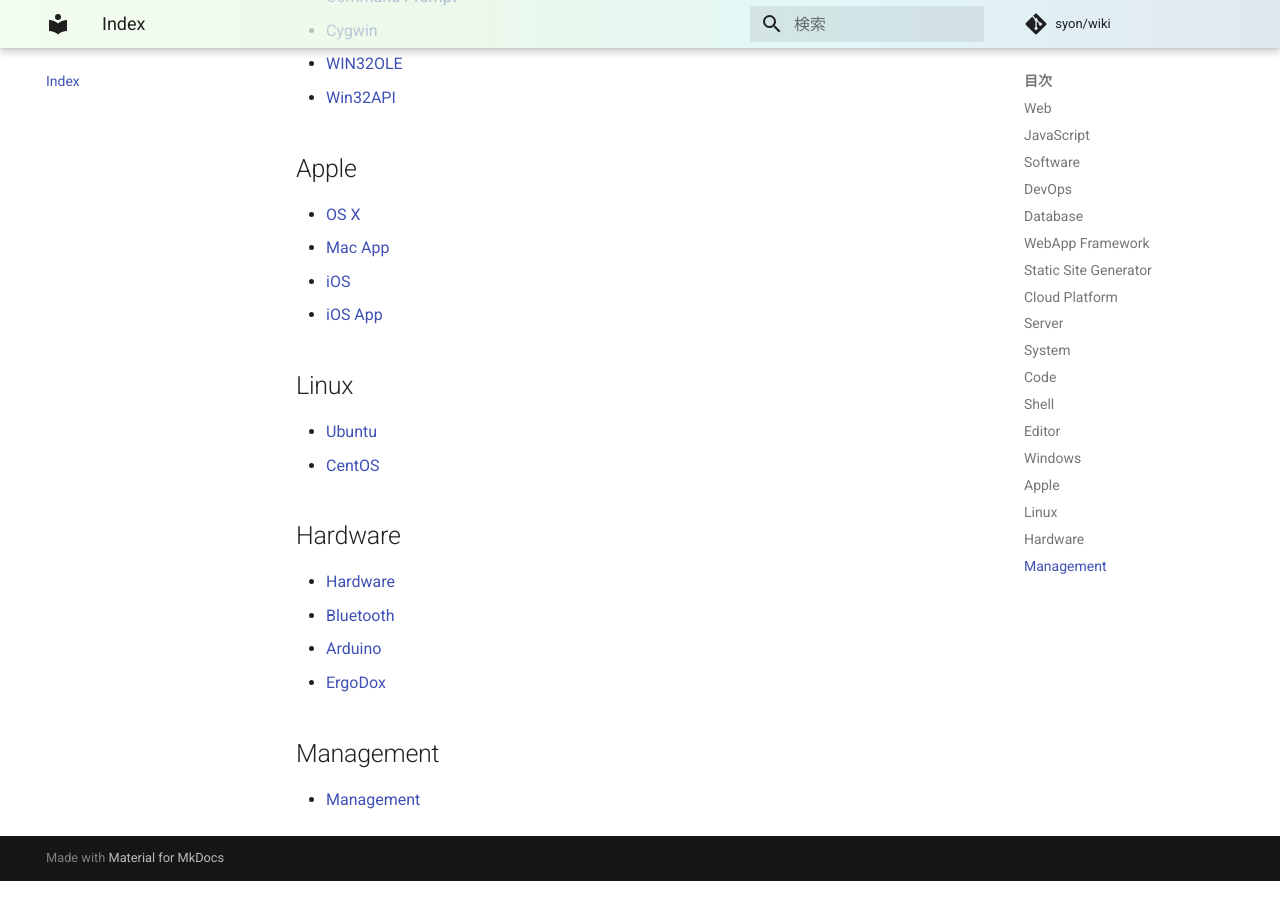
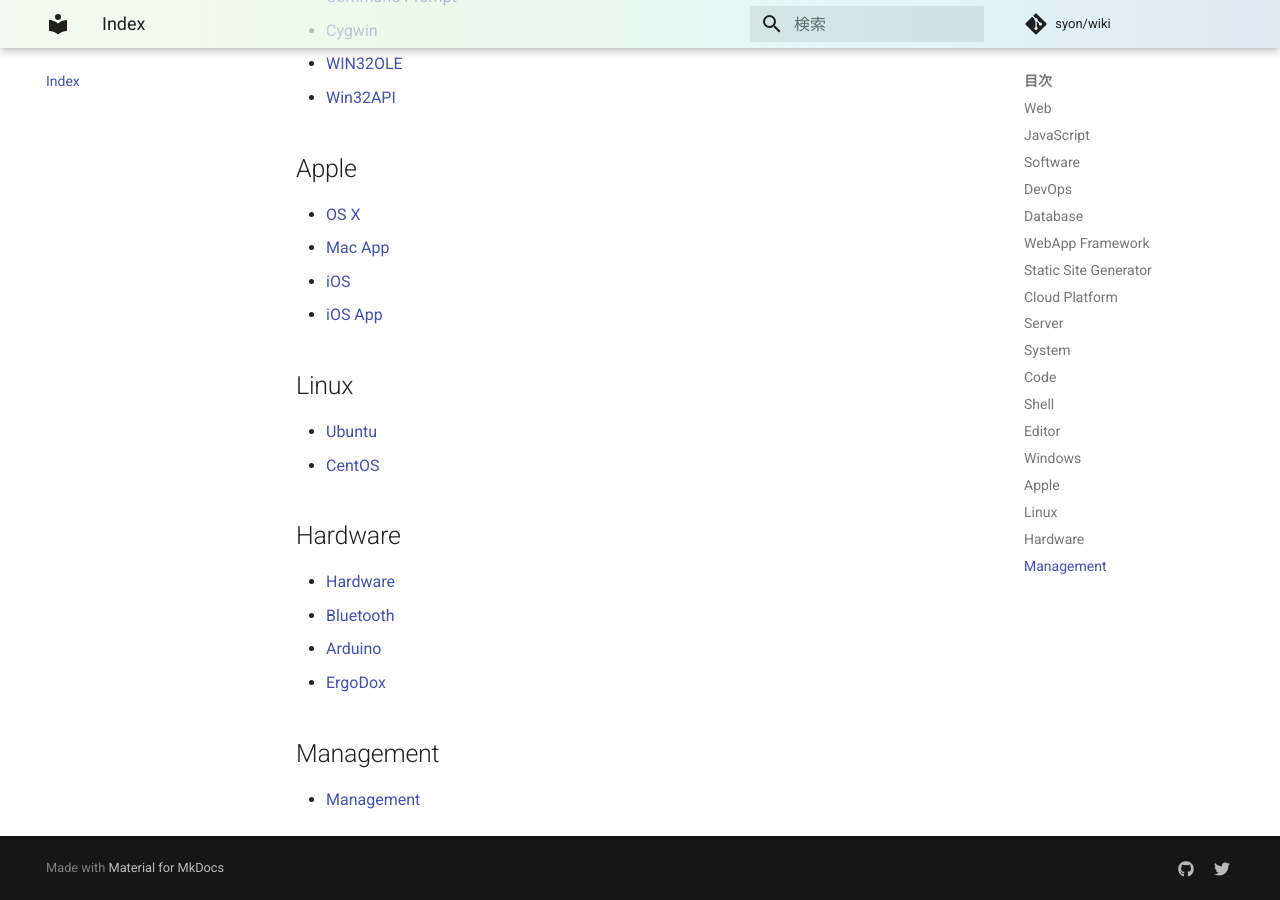
Before and after one commit to syon/wiki, an MkDocs documentation site: the page built from docs/index.md, in a window 1280 px wide and 900 px high, scrolled down 4129 px. Built offline with MkDocs 1.6.1 and Material for MkDocs 9.7.7, drawn with Linux system fonts in a browser that asks for light colours; comment, search, counter and statistics services are not loaded.

```diff
--- a/mkdocs.yml
+++ b/mkdocs.yml
@@ -16,3 +16,44 @@ theme:
     tabs: true
 extra_css:
   - 'stylesheets/extra.css'
+
+# Customization
+extra:
+  social:
+    - type: 'github'
+      link: 'https://github.com/syon'
+    - type: 'twitter'
+      link: 'https://twitter.com/syonxv'
+
+# Google Analytics
+google_analytics:
+  - UA-37634759-2
+  - auto
+
+# Extensions
+markdown_extensions:
+  - markdown.extensions.admonition
+  - markdown.extensions.codehilite:
+      guess_lang: false
+  - markdown.extensions.def_list
+  - markdown.extensions.footnotes
+  - markdown.extensions.meta
+  - markdown.extensions.toc:
+      permalink: true
+  - pymdownx.arithmatex
+  - pymdownx.betterem:
+      smart_enable: all
+  - pymdownx.caret
+  - pymdownx.critic
+  - pymdownx.details
+  - pymdownx.emoji:
+      emoji_generator: !!python/name:pymdownx.emoji.to_svg
+  - pymdownx.inlinehilite
+  - pymdownx.keys
+  - pymdownx.magiclink
+  - pymdownx.mark
+  - pymdownx.smartsymbols
+  - pymdownx.superfences
+  - pymdownx.tasklist:
+      custom_checkbox: true
+  - pymdownx.tilde
```
